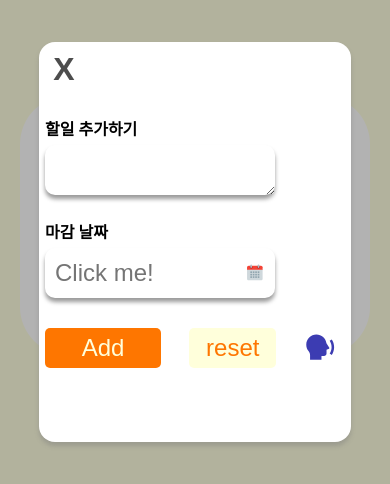
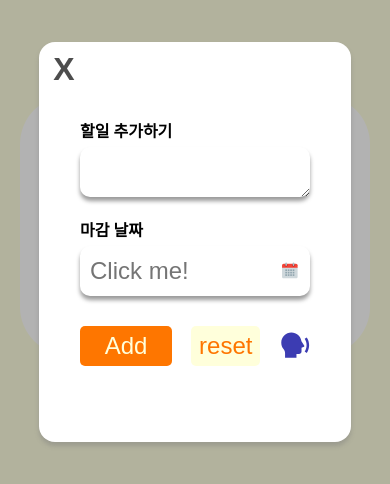
Before and after one commit to hyeleeeeen/todoList, a Next.js app: page /addTodo in a window 390 px wide. Shown: the top 484 px of the page. Built offline with nearby package versions, Linux system fonts and the light colour scheme.

Commit message:
모달 반응형 css 수정

```diff
--- a/src/app/component/Modal.tsx
+++ b/src/app/component/Modal.tsx
@@ -81,7 +81,7 @@ export default function AddTodoModal() {
         <form onSubmit={onSubmit} className={style.form}>
           <div className={style.input}>
             <label htmlFor="todo">할일 추가하기</label>
-            <div className={style.gg}>
+
             <ReactTextareaAutosize
               onChange={onChange}
               value={content}
@@ -91,7 +91,6 @@ export default function AddTodoModal() {
               maxLength={30}
               required
             />
-            </div>
           </div>
           <div className={style.date}>
             <label htmlFor="date">마감 날짜</label>
--- a/src/app/component/addTodoModal.module.css
+++ b/src/app/component/addTodoModal.module.css
@@ -196,24 +196,26 @@
     min-width: 70%;
     max-height: 400px;
   }
-
   .input {
     width: 230px;
+    margin-left: 35px;
   }
   .textarea {
     width: 100%;
   }
 
+  .date {
+    margin-left: 35px;
+  }
   .dateBox {
     width: 230px;
   }
 
-  .datePicker{
+  .datePicker {
     width: 100%;
-
   }
   .btnBox {
-  padding-right: 10px;
+    padding: 0 35px;
   }
   .addBtn {
     width: 40%;
```
Lines whose indentation alone changed are shown as unchanged.
